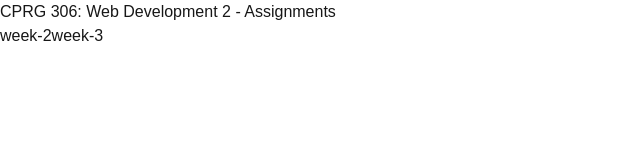
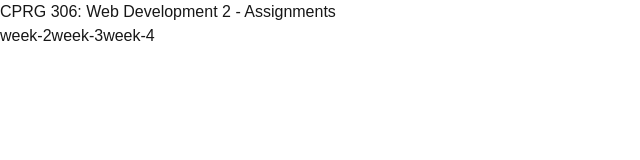
Before and after one commit to IndrpalSingh/cprg306-assignments, a Next.js app: page / in a window 1280 px wide. Shown: the top 160 px of the page, without its empty margins (0-640 px from the left). Built offline with nearby package versions, Linux system fonts and the light colour scheme.

Commit message:
some changes

```diff
--- a/app/page.js
+++ b/app/page.js
@@ -5,7 +5,9 @@ export default function Page() {
 <h1>CPRG 306: Web Development 2 - Assignments</h1>
       <a href="http://localhost:3000/week-2">week-2</a>
       <a href="http://localhost:3000/week-3">week-3</a>
+      <a href="http://localhost:3000/week-4">week-4</a>
       </main>
+
 
   )
 }
```
